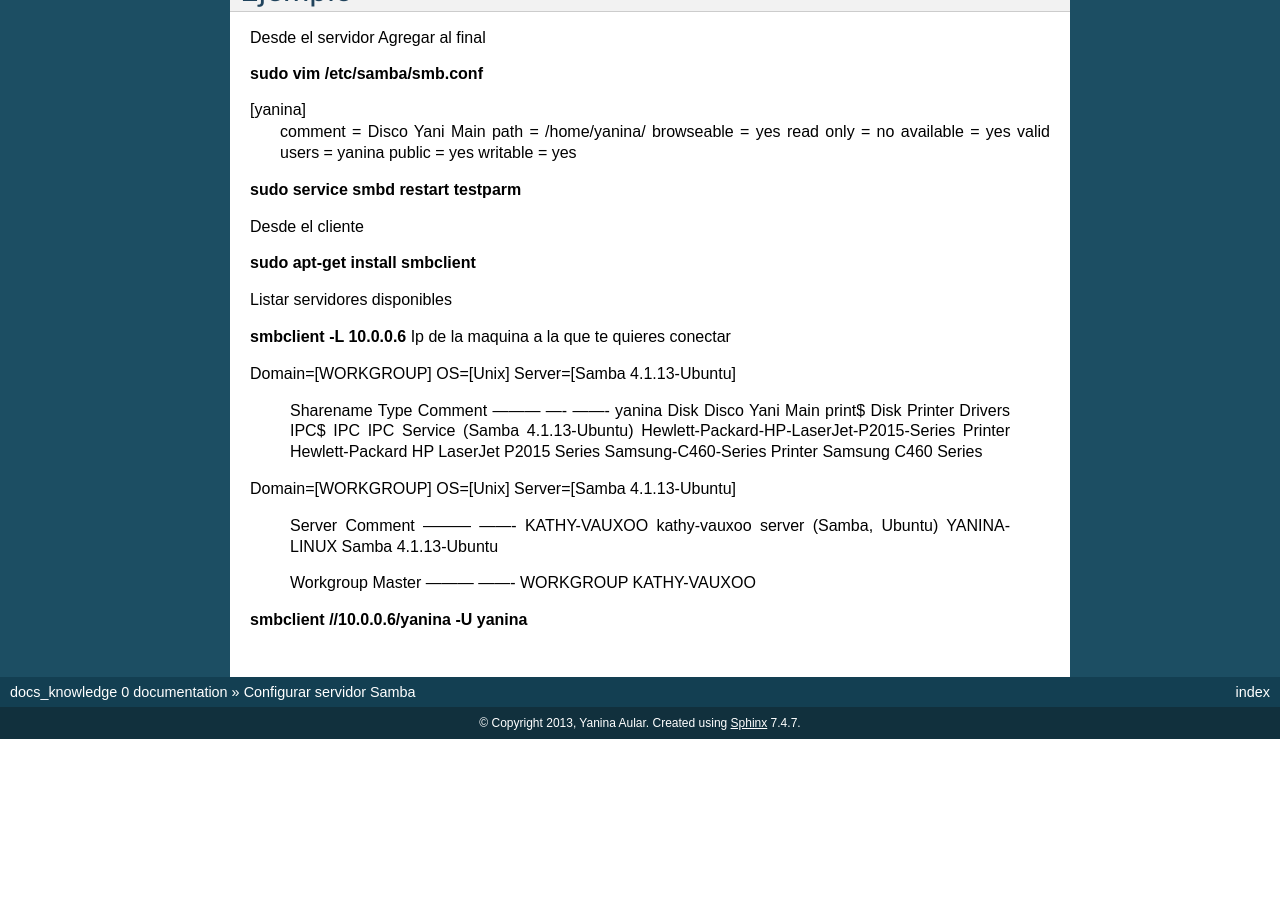
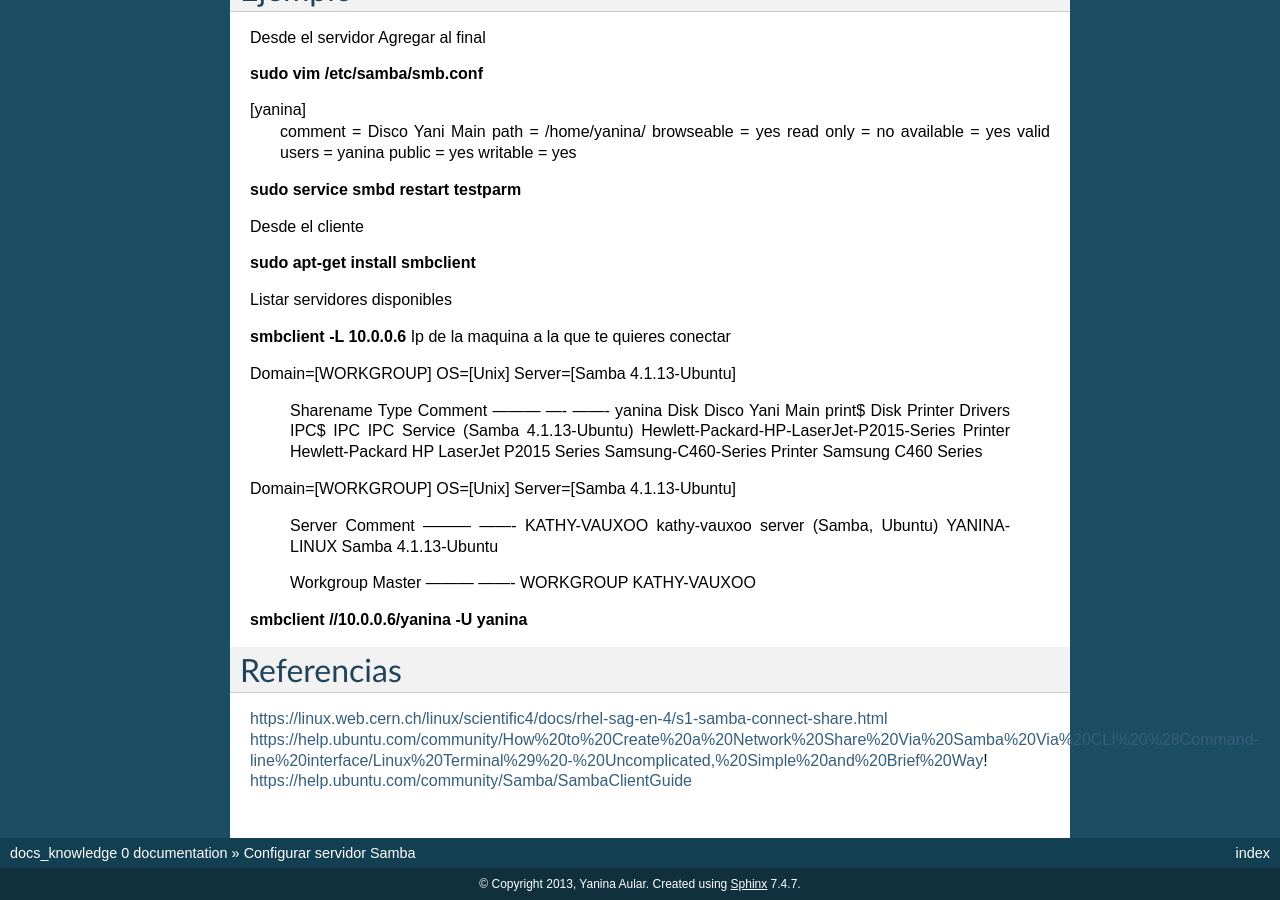
Before and after one commit to yaniaular/knowledge, a Sphinx documentation site: the page built from source/samba.rst, in a window 1280 px wide and 900 px high, scrolled down 2141 px. Built offline with Sphinx 7.4.7, drawn with Linux system fonts in a browser that asks for light colours; formulas are drawn with MathJax 3; before the commit the page ends 2880 px from its top, so only the background shows below that.

Commit message:
[ADD] documentation about samba

```diff
--- a/source/samba.rst
+++ b/source/samba.rst
@@ -153,3 +153,10 @@ Domain=[WORKGROUP] OS=[Unix] Server=[Samba 4.1.13-Ubuntu]
 
 
 **smbclient //10.0.0.6/yanina -U yanina**
+
+Referencias
+===========
+
+https://linux.web.cern.ch/linux/scientific4/docs/rhel-sag-en-4/s1-samba-connect-share.html
+https://help.ubuntu.com/community/How%20to%20Create%20a%20Network%20Share%20Via%20Samba%20Via%20CLI%20%28Command-line%20interface/Linux%20Terminal%29%20-%20Uncomplicated,%20Simple%20and%20Brief%20Way!
+https://help.ubuntu.com/community/Samba/SambaClientGuide
```
